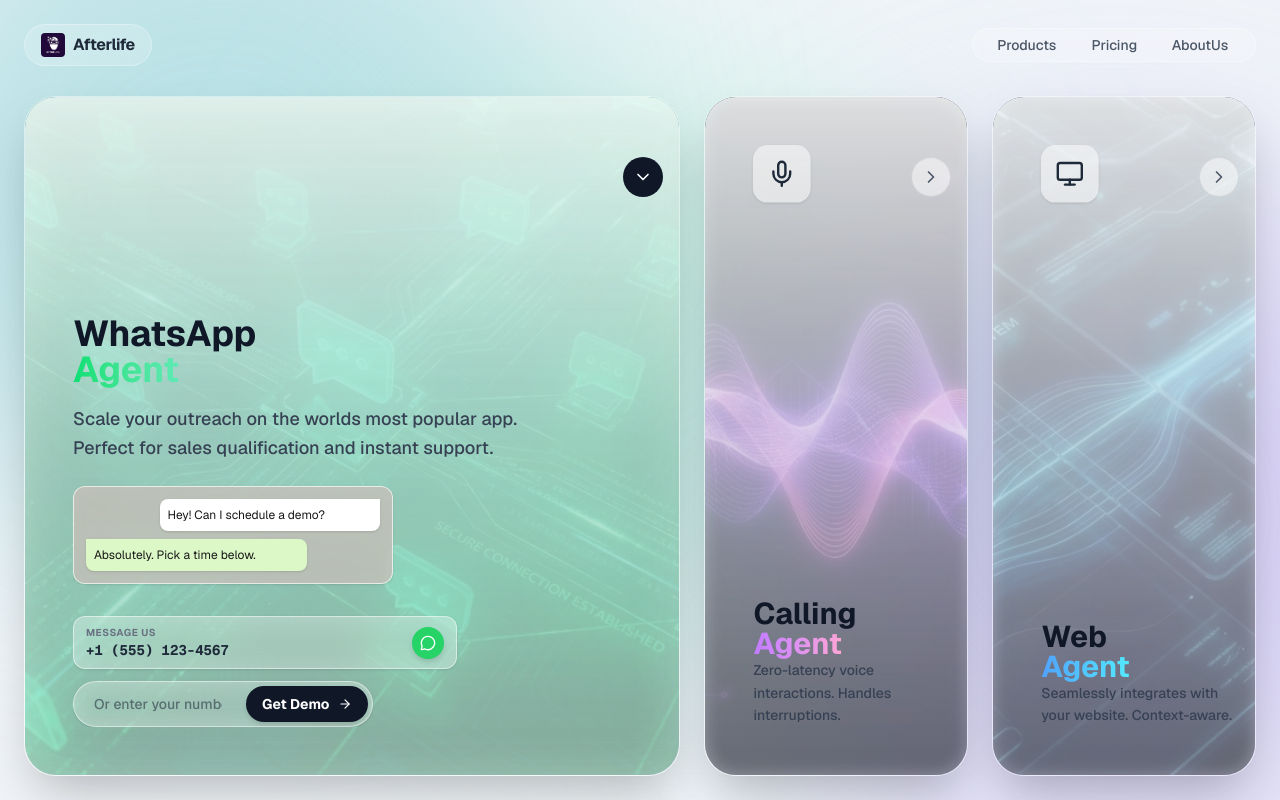
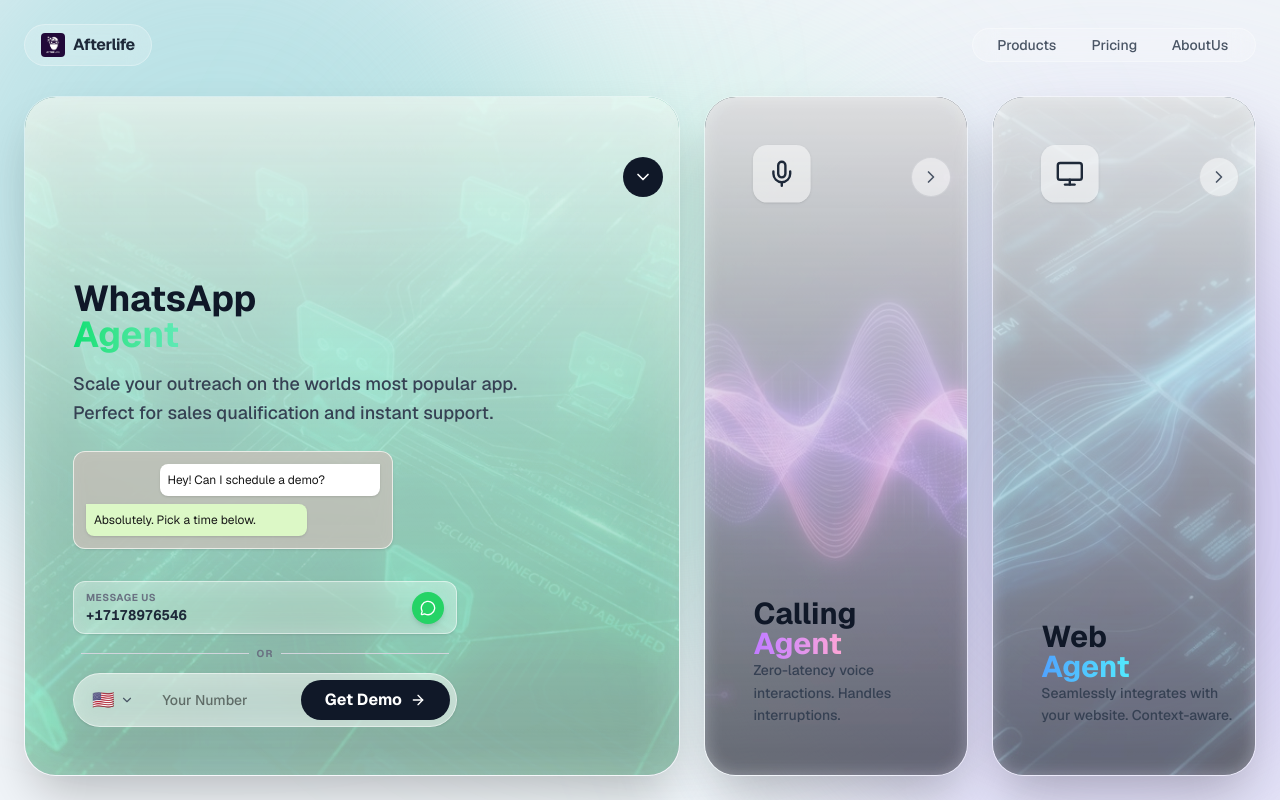
Before and after one commit to Afterlife24/afterlife_website_3agents, a Next.js app: page / in a window 1280 px wide. Both pictures are taken after a click on the element 155 px from the left and 436 px from the top of the page. Built offline with nearby package versions, Linux system fonts and the light colour scheme.

Commit message:
Integrated_whatsapp_agent

```diff
--- a/app/page.tsx
+++ b/app/page.tsx
@@ -37,6 +37,8 @@
   const [selectedCountry, setSelectedCountry] =
     useState<Country>(DEFAULT_COUNTRY);
   const [phoneNumber, setPhoneNumber] = useState("");
+  const [whatsappNumber, setWhatsappNumber] = useState("");
+  const [isWhatsappLoading, setIsWhatsappLoading] = useState(false);
   const [isCallLoading, setIsCallLoading] = useState(false);
   const [callStatus, setCallStatus] = useState<{
     type: "success" | "error" | null;
@@ -46,6 +48,73 @@
     "idle" | "connecting" | "connected" | "disconnected"
   >("idle");
   const [currentCallId, setCurrentCallId] = useState<string | null>(null);
+  const [copySuccess, setCopySuccess] = useState(false);
+  const [whatsappStatus, setWhatsappStatus] = useState<{
+    type: "success" | "error" | null;
+    message: string;
+  }>({ type: null, message: "" });
+
+  // Function to trigger the Professional WhatsApp Template
+  // Function to trigger the Professional WhatsApp Template
+  const handleWhatsappDemo = async () => {
+    // Enhanced Validation: Check number length based on country
+    const cleanedNumber = whatsappNumber.replace(/\D/g, "");
+
+    // Simple length check based on country code (example: US/Canada needs 10 digits)
+    // You can expand this with a more robust library like libphonenumber-js if needed
+    const MIN_LENGTH = selectedCountry.code === "US" || selectedCountry.code === "CA" || selectedCountry.code === "IN" ? 10 : 8;
+    const MAX_LENGTH = 15;
+
+    if (!whatsappNumber.trim() || cleanedNumber.length < MIN_LENGTH || cleanedNumber.length > MAX_LENGTH) {
+      setWhatsappStatus({
+        type: "error",
+        message: `Please enter a valid ${selectedCountry.name} number (${MIN_LENGTH}-${MAX_LENGTH} digits)`,
+      });
+      setTimeout(() => setWhatsappStatus({ type: null, message: "" }), 3000);
+      return;
+    }
+
+    setIsWhatsappLoading(true);
+    setWhatsappStatus({ type: null, message: "" }); // Clear previous status
+
+    const fullNumber = `${selectedCountry.dialCode}${cleanedNumber}`;
+
+    try {
+      //For production use procuction link here
+      const response = await fetch("http://localhost:8000/whatsappDemo", {
+        method: "POST",
+        headers: { "Content-Type": "application/json" },
+        body: JSON.stringify({ phone_number: fullNumber }),
+      });
+
+      const data = await response.json();
+      if (data.success) {
+        setWhatsappStatus({
+          type: "success",
+          message: `Template sent to ${fullNumber}!`,
+        });
+        setWhatsappNumber("");
+      } else {
+        setWhatsappStatus({
+          type: "error",
+          message: `Error: ${data.error}`,
+        });
+      }
+    } catch (err) {
+      setWhatsappStatus({
+        type: "error",
+        message: "Backend server is not responding.",
+      });
+    } finally {
+      setIsWhatsappLoading(false);
+      // Auto-dismiss success/error after 5 seconds
+      setTimeout(() => {
+        setWhatsappStatus((prev) =>
+          prev.type === "success" ? { type: null, message: "" } : prev,
+        );
+      }, 5000);
+    }
+  };
 
   const handleMakeCall = async () => {
     // Prevent multiple simultaneous calls
@@ -81,7 +150,7 @@
     setCallState("connecting");
 
     try {
-      const response = await fetch("http://localhost:5002/makeCall", {
+      const response = await fetch("http://192.168.1.61:5002/makeCall", {
         method: "POST",
         headers: {
           "Content-Type": "application/json",
@@ -138,7 +207,7 @@
     const pollInterval = setInterval(async () => {
       try {
         const response = await fetch(
-          `http://localhost:5002/callStatus/${callId}`,
+          `http://192.168.1.61:5002/callStatus/${callId}`,
         );
         const data = await response.json();
 
@@ -448,33 +517,95 @@
                         >
                           {/* Option 1: Message Us */}
                           <div className="flex items-center justify-between bg-white/40 border border-white/50 backdrop-blur-md rounded-xl p-2 px-3 shadow-sm">
-                            <div className="flex flex-col">
+                            <div
+                              className="flex flex-col cursor-pointer"
+                              onClick={() => {
+                                navigator.clipboard.writeText("+17178976546");
+                                setCopySuccess(true);
+                                setTimeout(() => setCopySuccess(false), 2000);
+                              }}
+                              title="Click to copy"
+                            >
                               <span className="text-[10px] uppercase text-gray-500 font-bold tracking-wider">
-                                Message Us
+                                {copySuccess ? "Copied!" : "Message Us"}
                               </span>
-                              <span className="text-sm font-mono font-bold text-gray-800">
-                                +1 (555) 123-4567
+                              <span className="text-sm font-mono font-bold text-gray-800 hover:text-green-600 transition-colors">
+                                +17178976546
                               </span>
                             </div>
-                            <button className="p-2 bg-[#25D366] text-white rounded-full shadow-md hover:bg-[#128C7E] transition-colors">
+                            <button
+                              onClick={() =>
+                                window.open(
+                                  "https://wa.me/17178976546?text=Hello",
+                                  "_blank",
+                                )
+                              }
+                              className="p-2 bg-[#25D366] text-white rounded-full shadow-md hover:bg-[#128C7E] transition-colors"
+                              title="Chat on WhatsApp"
+                            >
                               <MessageCircle size={16} />
                             </button>
                           </div>
 
-                          {/* Option 2: Request Demo */}
-                          <div className="flex items-center gap-2 p-1 bg-white/40 border border-white/50 backdrop-blur-md rounded-full shadow-sm focus-within:ring-2 focus-within:ring-gray-900/20 w-max">
+                          {/* OR Divider */}
+                          <div className="flex items-center gap-2 px-2">
+                            <div className="h-px bg-gray-300 flex-1"></div>
+                            <span className="text-[10px] font-bold text-gray-500 uppercase tracking-widest">
+                              OR
+                            </span>
+                            <div className="h-px bg-gray-300 flex-1"></div>
+                          </div>
+                          <div className="flex items-center gap-1 p-1.5 bg-white/60 border border-white/50 backdrop-blur-md rounded-full shadow-sm">
+                            <CountryCodeSelect
+                              value={selectedCountry}
+                              onChange={setSelectedCountry}
+                            />
                             <input
                               type="tel"
-                              placeholder="Or enter your number"
-                              className="bg-transparent border-none outline-none text-gray-900 px-4 py-2 w-40 text-sm font-medium"
+                              placeholder="Your Number"
+                              className="bg-transparent text-black outline-none px-3 py-2 flex-1 text-sm font-medium w-0 min-w-0"
+                              value={whatsappNumber}
+                              onChange={(e) =>
+                                setWhatsappNumber(e.target.value)
+                              }
+                              onKeyDown={(e) => {
+                                if (e.key === "Enter" && !isWhatsappLoading) {
+                                  handleWhatsappDemo();
+                                }
+                              }}
+                              disabled={isWhatsappLoading}
                             />
                             <button
-                              onClick={() => setIsAnyAgentOpen(true)}
-                              className="flex items-center gap-2 px-4 py-2 bg-gray-900 text-white rounded-full font-bold shadow-md hover:bg-gray-800 transition-colors text-sm"
+                              onClick={handleWhatsappDemo}
+                              disabled={isWhatsappLoading}
+                              className="flex items-center gap-2 px-6 py-2 bg-gray-900 text-white rounded-full font-bold hover:bg-gray-800 transition-all disabled:opacity-50 whitespace-nowrap shrink-0"
                             >
-                              Get Demo <ArrowRight size={14} />
+                              {isWhatsappLoading ? "Sending..." : "Get Demo"}
+                              <ArrowRight size={16} />
                             </button>
                           </div>
+
+                          {/* WhatsApp Status Notification */}
+                          {whatsappStatus.type && (
+                            <div
+                              className={`px-4 py-2.5 rounded-xl backdrop-blur-md border shadow-sm transition-all duration-300 animate-slide-up ${
+                                whatsappStatus.type === "success"
+                                  ? "bg-white/40 border-white/50"
+                                  : "bg-white/40 border-white/50"
+                              }`}
+                            >
+                              <div className="flex items-center gap-2">
+                                {whatsappStatus.type === "success" ? (
+                                  <div className="w-2 h-2 bg-green-500 rounded-full animate-pulse shrink-0" />
+                                ) : (
+                                  <div className="w-2 h-2 bg-red-500 rounded-full shrink-0" />
+                                )}
+                                <span className="text-xs font-medium text-gray-800">
+                                  {whatsappStatus.message}
+                                </span>
+                              </div>
+                            </div>
+                          )}
                         </div>
                       ) : (
                         <div className="flex flex-col gap-3 w-full max-w-sm">
@@ -511,7 +642,7 @@
                                 callState === "connecting" ||
                                 callState === "connected"
                               }
-                              className="bg-transparent border-none outline-none text-gray-900 px-3 py-2 flex-1 text-sm font-medium disabled:opacity-50"
+                              className="bg-transparent border-none outline-none text-gray-900 px-3 py-2 flex-1 text-sm font-medium w-0 min-w-0 disabled:opacity-50"
                             />
                             <button
                               onClick={handleMakeCall}
@@ -520,7 +651,7 @@
                                 callState === "connecting" ||
                                 callState === "connected"
                               }
-                              className="flex items-center gap-2 px-5 py-2.5 bg-gray-900 text-white rounded-full font-bold shadow-md hover:bg-gray-800 transition-colors text-sm disabled:opacity-50 disabled:cursor-not-allowed shrink-0"
+                              className="flex items-center gap-2 px-4 py-2.5 bg-gray-900 text-white rounded-full font-bold shadow-md hover:bg-gray-800 transition-colors text-sm disabled:opacity-50 disabled:cursor-not-allowed shrink-0 whitespace-nowrap"
                             >
                               {callState === "connecting" ? (
                                 <>
```
Also changed, not shown: 1 other file (tests, documents, lock files or other folders).
